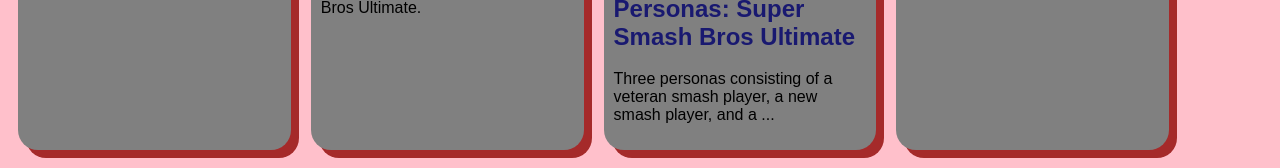
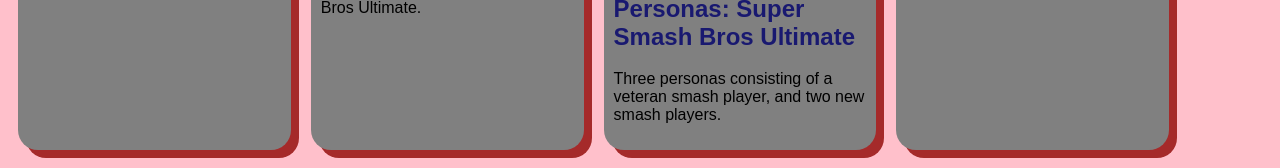
Before and after one commit to budda09/budda09.github.io, a plain HTML site: page index.html in a window 1280 px wide. Shown: the part 445-613 px from the top of the page. Drawn offline with Linux system fonts and the light colour scheme.

Commit message:
Update index.html

```diff
--- a/index.html
+++ b/index.html
@@ -32,7 +32,7 @@
    <section class="assign-det">
      <a href="CSCE190Persona-merged.pdf">
       <h2>Personas: Super Smash Bros Ultimate</h2></a>
-     <p>Three personas consisting of a veteran smash player, a new smash player, and a ...</p>
+     <p>Three personas consisting of a veteran smash player, and two new smash players.</p>
    </section>
 </section>
 
```
